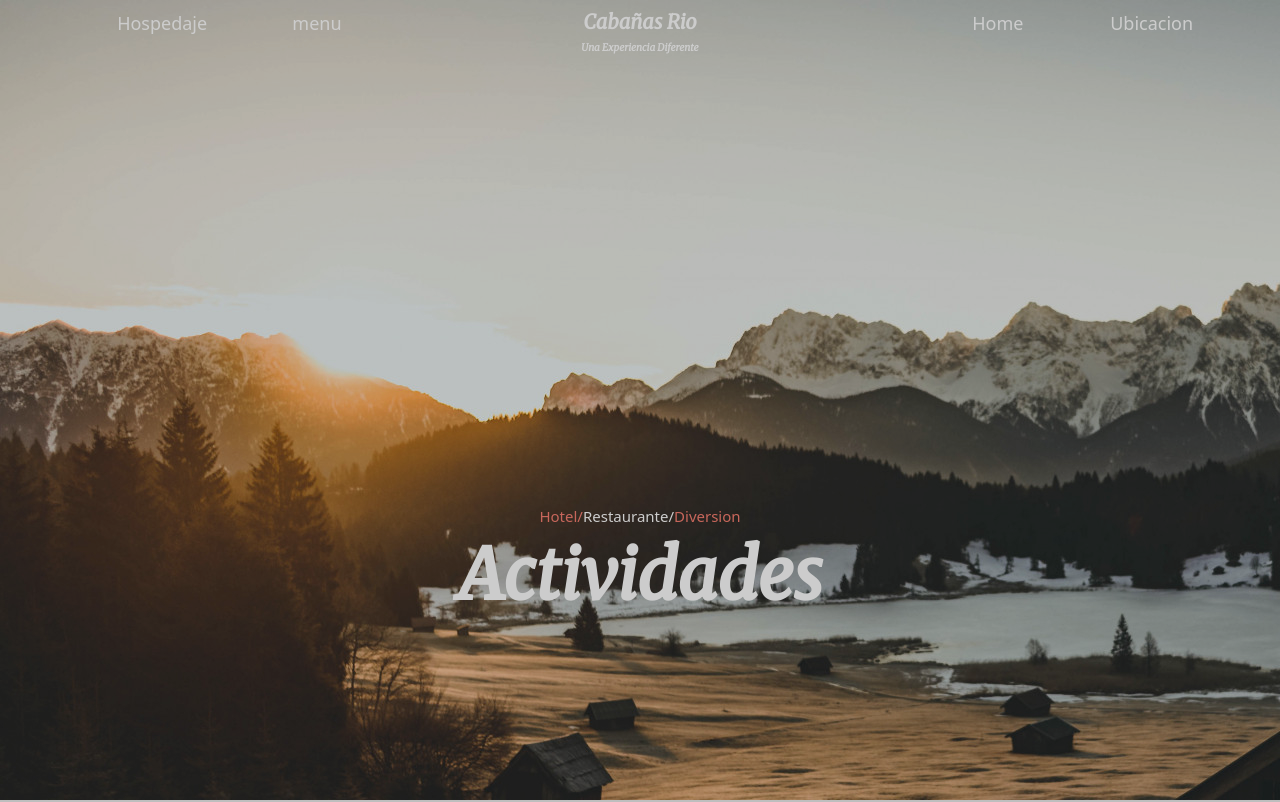
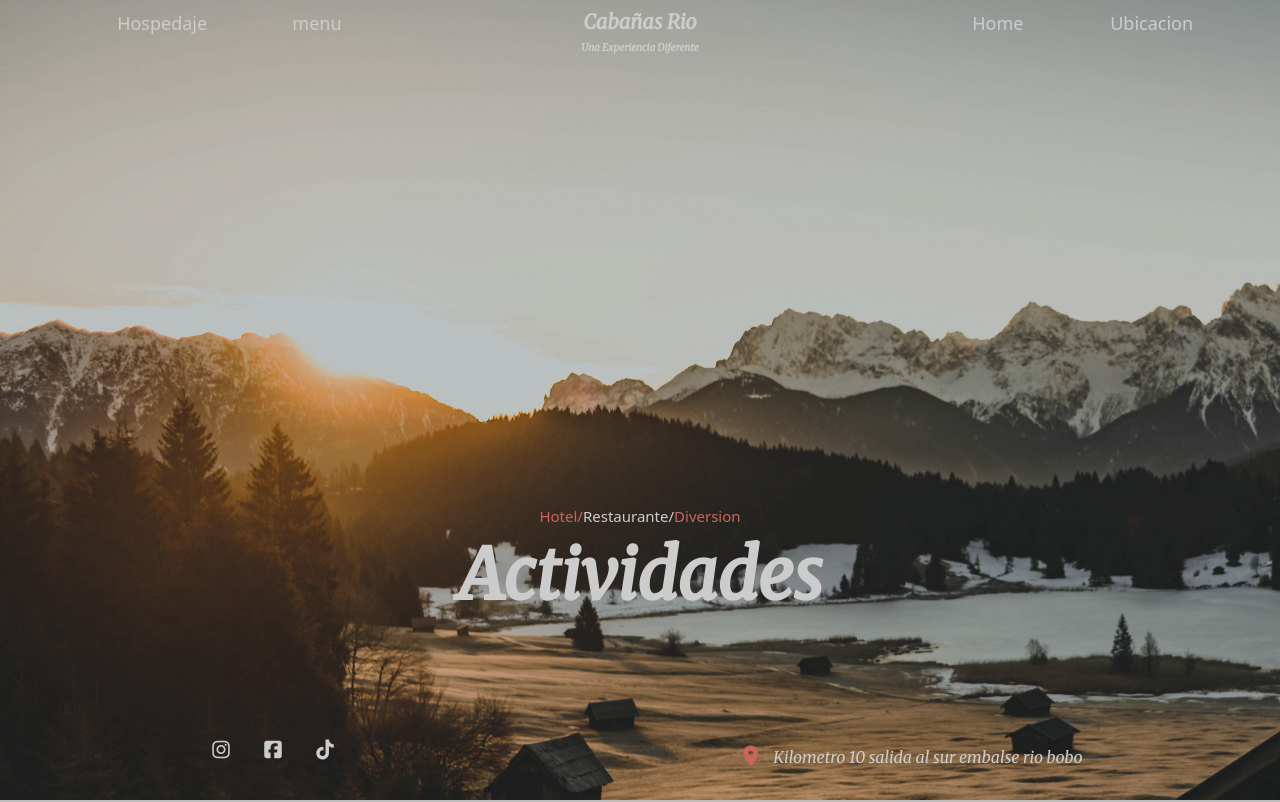
Before and after one commit to JohnCarlosTumal/desafio-sass, a website: page pages/actividades.html in a window 1280 px wide. Shown: the top 802 px of the page. Drawn offline with nearby package versions, Linux system fonts and the light colour scheme.

Commit message:
iconos a actividades

```diff
--- a/pages/actividades.html
+++ b/pages/actividades.html
@@ -5,14 +5,20 @@
     <meta charset="UTF-8">
     <meta http-equiv="X-UA-Compatible" content="IE=edge">
     <meta name="viewport" content="width=device-width, initial-scale=1.0">
-    <meta name="keywords" content="diversion, deportes acuaticos, canotaje, kayak, bolas de agua, lanchas, paseos lancha">
-    <meta name="desciption" content="cabañas rio con la finalidad de brindar una experiencia diferente busca brindarte actividades unicas en la region atravez de deportes acuaticos y que vivas la experiencia misma del campo">
+    <meta name="keywords"
+        content="diversion, deportes acuaticos, canotaje, kayak, bolas de agua, lanchas, paseos lancha">
+    <meta name="desciption"
+        content="cabañas rio con la finalidad de brindar una experiencia diferente busca brindarte actividades unicas en la region atravez de deportes acuaticos y que vivas la experiencia misma del campo">
     <title>Actividades</title>
 
     <!-- link bootstrap -->
     <!-- CSS only -->
     <link href="https://cdn.jsdelivr.net/npm/bootstrap@5.2.0-beta1/dist/css/bootstrap.min.css" rel="stylesheet"
         integrity="sha384-0evHe/X+R7YkIZDRvuzKMRqM+OrBnVFBL6DOitfPri4tjfHxaWutUpFmBp4vmVor" crossorigin="anonymous">
+
+    <!-- link iconos  -->
+    <script src="https://kit.fontawesome.com/049c39e09e.js" crossorigin="anonymous"></script>
+
 
 
     <!-- link css -->
@@ -93,6 +99,24 @@
 
         <div class="lemaDos">
             <h2>Actividades</h2>
+
+            <div class="iconos">
+                <div class="contenedorIcono">
+                    <a href="https://www.instagram.com/c.j_311/" target="_blank">
+                        <i class="fa-brands fa-instagram"></i>
+                    </a>
+                    <a href="https://www.facebook.com/profile.php?id=100014846744818" target="_blank">
+                        <i class="fa-brands fa-facebook-square"></i>
+                    </a>
+                    <a href="https://www.tiktok.com/es/" target="_blank">
+                        <i class="fa-brands fa-tiktok"></i>
+                    </a>
+                </div>
+
+                <div class="contenedorUbicacion">
+                    <h3><i class="fa-solid fa-location-dot"></i>Kilometro 10 salida al sur embalse rio bobo</h3>
+                </div>
+            </div>
         </div>
 
 
@@ -103,7 +127,8 @@
     <!-- ******************  SECTION  ******************** -->
     <section class="sectionMenu">
         <p>
-            Te ofrecemos la oprtunidad de que disfrutes de las actividades que tenemos para ti, lo puedes hacer con tu pareja, amigos o familiares ya que tenemos diversion para toda la familia.
+            Te ofrecemos la oprtunidad de que disfrutes de las actividades que tenemos para ti, lo puedes hacer con tu
+            pareja, amigos o familiares ya que tenemos diversion para toda la familia.
         </p>
     </section>
 
@@ -131,7 +156,8 @@
             <div class="descripcion1">
                 <h2>Canotaje</h2>
                 <p>
-                        Disfruta de esta divertida actividad en nuestro rio la cual la realizaras bajo todas las medidas de seguridad. aplica para grupos de 4,5 y hasta 6 personas perfecto para grupo de amigos o familiares.
+                    Disfruta de esta divertida actividad en nuestro rio la cual la realizaras bajo todas las medidas de
+                    seguridad. aplica para grupos de 4,5 y hasta 6 personas perfecto para grupo de amigos o familiares.
                 </p>
             </div>
         </div>
@@ -150,7 +176,8 @@
             <div class="descripcion2">
                 <h2>Kayak</h2>
                 <p>
-                        Traemos para ti una actividad que implica adrenalina, navega sobre nuestro caudaloso rio y vive ese espacio diferente. aplica para persona individual o grupos de 2 y hasta 3 personas.
+                    Traemos para ti una actividad que implica adrenalina, navega sobre nuestro caudaloso rio y vive ese
+                    espacio diferente. aplica para persona individual o grupos de 2 y hasta 3 personas.
                 </p>
             </div>
 
@@ -175,7 +202,8 @@
             <div class="descripcion3">
                 <h2>Lancha</h2>
                 <p>
-                        Ten la oportunidad de conocer junto a los tuyos el paisaje natural que te ofrece Rio Bobo realizando un tour sobre todo lo que comprende el mismo. aplica para grupos que van desde 2 hasta 10 personas.
+                    Ten la oportunidad de conocer junto a los tuyos el paisaje natural que te ofrece Rio Bobo realizando
+                    un tour sobre todo lo que comprende el mismo. aplica para grupos que van desde 2 hasta 10 personas.
                 </p>
             </div>
         </div>
@@ -194,7 +222,8 @@
             <div class="descripcion4">
                 <h2>Esqui</h2>
                 <p>
-                        Tenemos para ti un experiencia diferente muy poco comun en la region pero de gran distraccion y adrenalina recorre todo Rio Bobo en una tabla de esqui, el recorrido aplica solo para una persona.
+                    Tenemos para ti un experiencia diferente muy poco comun en la region pero de gran distraccion y
+                    adrenalina recorre todo Rio Bobo en una tabla de esqui, el recorrido aplica solo para una persona.
                 </p>
             </div>
 
@@ -211,17 +240,18 @@
         <div class="informacion">
             <h4 class="inf">Informacion De Contacto</h4>
             <div>
-                <h4 class="dir"><i class="fa-solid fa-location-dot"></i> Kilometro 10 salida al sur embalse rio bobo</h4>
+                <h4 class="dir"><i class="fa-solid fa-location-dot"></i> Kilometro 10 salida al sur embalse rio bobo
+                </h4>
             </div>
             <div>
                 <h5 class="tel"><i class="fa-solid fa-phone-flip"></i> Tel: +57 321 848 79 03</h5>
             </div>
             <div>
-                <h4 class="email"><i class="fa-solid fa-envelope"></i>  cabañasrio@gmail.com</h4>
+                <h4 class="email"><i class="fa-solid fa-envelope"></i> cabañasrio@gmail.com</h4>
             </div>
             <span></span>
             <div>
-                <h4 class="derechos">&copy;  2022 todos los derechos reservados</h4>
+                <h4 class="derechos">&copy; 2022 todos los derechos reservados</h4>
             </div>
         </div>
 
```
Lines whose indentation alone changed are shown as unchanged.
